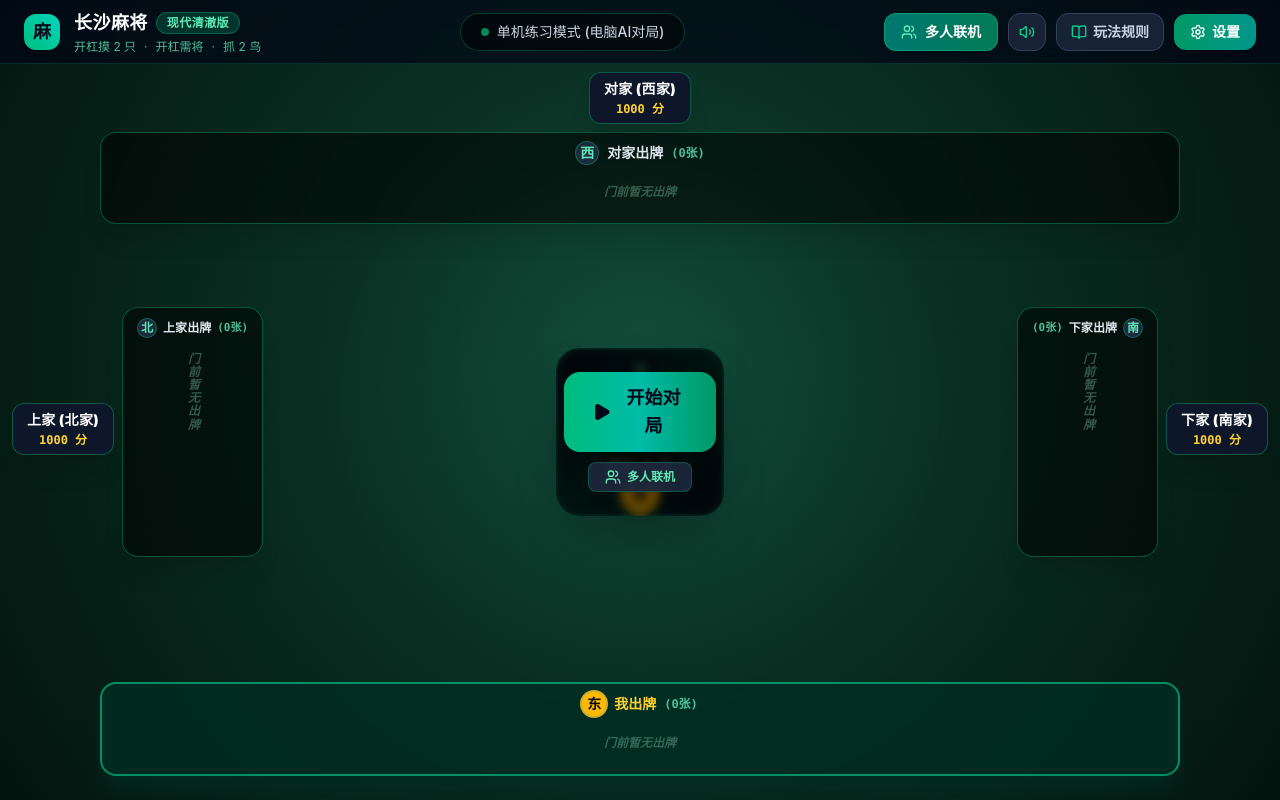
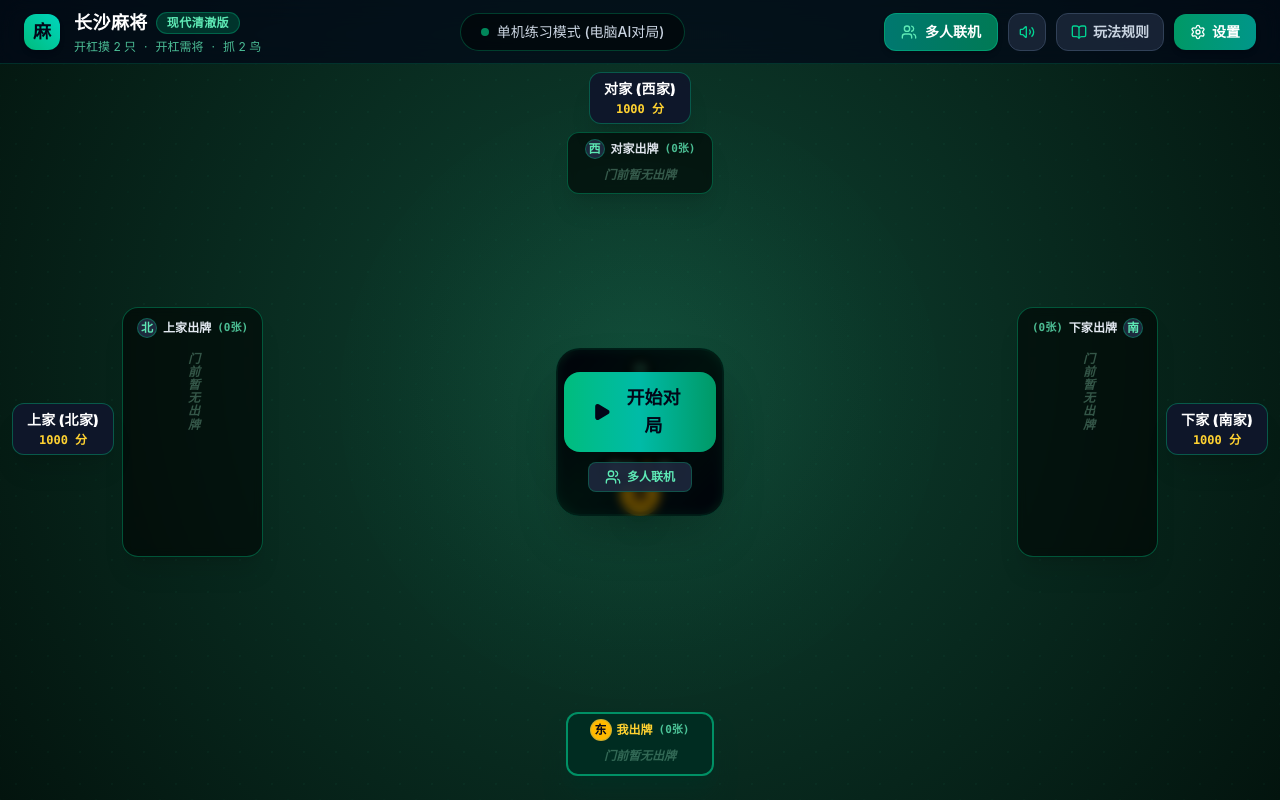
Before and after one commit to jilai0344/cs-mahjong, a React (Vite) app: page / in a window 1280 px wide. Built offline with nearby package versions, Linux system fonts and the light colour scheme.

Commit message:
feat: pack top and bottom discards tightly in neat rows of 12, place eaten tile in middle facing players for side melds

```diff
--- a/src/App.jsx
+++ b/src/App.jsx
@@ -757,12 +757,27 @@ export default function App() {
     });
 
     stateRef.current.playerHands[playerId] = curHand;
-    setPlayerHands([...stateRef.current.playerHands]);
+    // 用户需求：吃牌要把吃的牌放中间！
+    // 两个手牌按点数排序分别置于两侧，被吃的牌（discardedTile）严格置于中间（索引为1）
+    let foundTarget = false;
+    const otherTiles = [];
+    sequenceTiles.forEach(t => {
+      const isTarget = t.id ? t.id === discardedTile.id : (t.suit === discardedTile.suit && t.value === discardedTile.value);
+      if (isTarget && !foundTarget) {
+        foundTarget = true;
+      } else {
+        otherTiles.push(t);
+      }
+    });
+    otherTiles.sort((a, b) => a.value - b.value);
+    const orderedChiTiles = otherTiles.length === 2
+      ? [otherTiles[0], discardedTile, otherTiles[1]]
+      : sequenceTiles;
 
     const meldGroup = {
       type: 'chi',
       tile: discardedTile,
-      tiles: sequenceTiles
+      tiles: orderedChiTiles
     };
     stateRef.current.playerMelds[playerId] = [
       ...stateRef.current.playerMelds[playerId],
--- a/src/components/DiscardPool.jsx
+++ b/src/components/DiscardPool.jsx
@@ -22,39 +22,39 @@ export function PlayerDiscardTray({
   const isLeft = position === 'left';
   const isRight = position === 'right';
 
-  // 1. 顶部 (对家) 与 底部 (我) 的横向出牌池 (一行12张)
+  // 1. 顶部 (对家) 与 底部 (我) 的横向出牌池 (紧密贴合摆放，一行12张)
   if (isTopOrBottom) {
     return (
       <div
-        className={`flex flex-col select-none transition-all duration-200 rounded-2xl px-3 py-1.5 sm:py-2 shadow-xl backdrop-blur-xs items-center ${
+        className={`flex flex-col select-none transition-all duration-200 rounded-xl px-2 sm:px-3 py-1 sm:py-1.5 shadow-xl backdrop-blur-xs items-center w-fit max-w-[96vw] ${
           isMe
-            ? 'bg-emerald-950/85 border-2 border-emerald-400/60 shadow-emerald-950/60 max-w-[760px] md:max-w-[860px] lg:max-w-[980px] xl:max-w-[1080px] w-full'
-            : 'bg-black/55 border border-emerald-500/40 max-w-[760px] md:max-w-[860px] lg:max-w-[980px] xl:max-w-[1080px] w-full'
+            ? 'bg-emerald-950/90 border-2 border-emerald-400/60 shadow-emerald-950/60'
+            : 'bg-black/60 border border-emerald-500/40'
         }`}
       >
         {/* 标题 */}
-        <div className="flex items-center gap-2 mb-1 px-1">
+        <div className="flex items-center gap-1.5 mb-1 px-1">
           <span
-            className={`w-5 h-5 sm:w-6 sm:h-6 rounded-full flex items-center justify-center text-xs sm:text-sm font-black shadow-sm ${
+            className={`w-4 h-4 sm:w-5 sm:h-5 rounded-full flex items-center justify-center text-[10px] sm:text-xs font-black shadow-sm ${
               isMe
-                ? 'bg-amber-400 text-slate-950 ring-2 ring-amber-300/80'
+                ? 'bg-amber-400 text-slate-950 ring-1 ring-amber-300/80'
                 : 'bg-slate-800 text-emerald-300 border border-emerald-500/40'
             }`}
           >
             {wind}
           </span>
-          <span className={`text-xs sm:text-sm font-black ${isMe ? 'text-amber-300' : 'text-slate-200'}`}>
+          <span className={`text-[11px] sm:text-xs font-black ${isMe ? 'text-amber-300' : 'text-slate-200'}`}>
             {label}出牌
           </span>
-          <span className="text-xs font-mono font-bold text-emerald-300/80">
+          <span className="text-[11px] font-mono font-bold text-emerald-300/80">
             ({discards.length}张)
           </span>
         </div>
 
-        {/* 牌张阵列：正前方一行12张 */}
-        <div className="grid grid-cols-12 gap-1 sm:gap-1.5 min-h-[46px] items-center justify-items-center w-full max-w-[740px] md:max-w-[840px] lg:max-w-[960px] xl:max-w-[1060px]">
+        {/* 牌张紧密阵列：正前方一行12张，牌与牌之间紧密相贴 */}
+        <div className="inline-grid grid-cols-12 gap-[1.5px] sm:gap-[2px] md:gap-1 items-center justify-center w-fit">
           {discards.length === 0 ? (
-            <div className="col-span-12 text-center text-xs text-emerald-200/30 font-semibold italic py-1.5">
+            <div className="col-span-12 text-center text-[11px] sm:text-xs text-emerald-200/30 font-semibold italic py-1 px-6">
               门前暂无出牌
             </div>
           ) : (
@@ -65,7 +65,7 @@ export function PlayerDiscardTray({
               const tileRotation = position === 'top' ? 180 : 0;
 
               return (
-                <div key={tile.id || idx} className="relative flex justify-center items-center">
+                <div key={tile.id || idx} className="relative flex justify-center items-center shrink-0">
                   <MahjongTile
                     tile={tile}
                     size="discard"
--- a/src/components/OpponentHand.jsx
+++ b/src/components/OpponentHand.jsx
@@ -55,27 +55,58 @@ export default function OpponentHand({
           isTop ? 'flex-row' : 'flex-col justify-center'
         }`}
       >
-        {/* 副露面子 (暗杠全盖，副露紧凑排布) */}
+        {/* 副露面子 (暗杠全盖，吃牌放中间且对着各家朝向摆放) */}
         {melds.length > 0 && (
           <div
-            className={`flex gap-1 p-1 rounded-xl bg-black/50 border border-emerald-500/30 shrink-0 ${
-              isTop ? 'flex-row' : 'flex-col items-center'
+            className={`flex gap-1.5 p-1 rounded-xl bg-black/60 border border-emerald-500/30 shrink-0 ${
+              isTop ? 'flex-row' : 'flex-row items-center justify-center'
             }`}
           >
             {melds.map((meld, mIdx) => (
               <div
                 key={mIdx}
-                className="flex gap-0.5 items-center flex-row"
+                className={`flex rounded-lg p-1 bg-black/40 border border-emerald-500/20 shadow-xs ${
+                  isTop ? 'flex-row gap-0.5 items-center' : 'flex-col gap-0.5 items-center'
+                }`}
               >
-                {meld.tiles.map((tile, tIdx) => (
-                  <MahjongTile
-                    key={tIdx}
-                    tile={tile}
-                    size={isTop ? 'meld' : 'sm'}
-                    rotation={isTop ? 180 : isLeft ? 90 : 270}
-                    isBack={meld.type === 'an_gang'}
-                  />
-                ))}
+                {meld.tiles.map((tile, tIdx) => {
+                  const isEatenTile = meld.type === 'chi' && tIdx === 1;
+
+                  if (isTop) {
+                    return (
+                      <div
+                        key={tIdx}
+                        className={`relative flex items-center justify-center shrink-0 ${
+                          isEatenTile ? 'ring-1 ring-amber-400 rounded-sm' : ''
+                        }`}
+                      >
+                        <MahjongTile
+                          tile={tile}
+                          size="meld"
+                          rotation={180}
+                          isBack={meld.type === 'an_gang'}
+                        />
+                      </div>
+                    );
+                  }
+
+                  // 上家 (left, 90°) 与 下家 (right, 270°)：纵向成列，横卧牌面对着他们自己，吃的牌放中间
+                  return (
+                    <div
+                      key={tIdx}
+                      className={`w-[36px] h-[26px] sm:w-[42px] sm:h-[30px] flex items-center justify-center relative shrink-0 ${
+                        isEatenTile ? 'ring-1 ring-amber-400 rounded-xs' : ''
+                      }`}
+                    >
+                      <MahjongTile
+                        tile={tile}
+                        size="discard-side"
+                        rotation={isLeft ? 90 : 270}
+                        isBack={meld.type === 'an_gang'}
+                      />
+                    </div>
+                  );
+                })}
               </div>
             ))}
           </div>
--- a/src/components/PlayerHand.jsx
+++ b/src/components/PlayerHand.jsx
@@ -71,6 +71,7 @@ export default function PlayerHand({
                     size="meld"
                     showJiangBadge={showJiangBadge}
                     isBack={meld.type === 'an_gang' && tIdx > 0 && tIdx < 3}
+                    className={meld.type === 'chi' && tIdx === 1 ? 'ring-2 ring-amber-400 rounded-md shadow-md' : ''}
                   />
                 ))}
                 <span className="text-xs sm:text-sm text-emerald-300 font-black ml-1 self-center bg-emerald-900/60 px-1.5 py-0.5 rounded">
```
